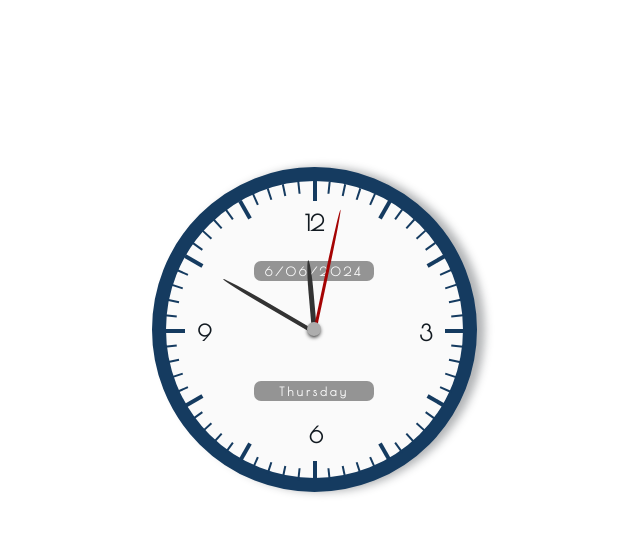
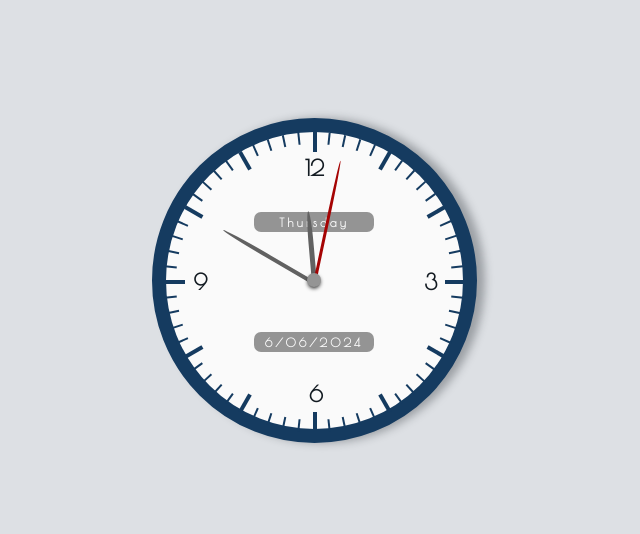
Before and after one commit to MAbdurahman/css-analog-clock, a plain HTML site: page index.html in a window 1280 px wide. Shown: the whole page, without its empty margins (326-966 px from the left). Drawn offline with nearby package versions, Linux system fonts and the light colour scheme.

Commit message:
Add css-analog-clock.gif and update styles

```diff
--- a/css/styles.css
+++ b/css/styles.css
@@ -1,4 +1,3 @@
-@import url('https://fonts.googleapis.com/css2?family=Nunito:wght@200;300;400;600;700;800;900&display=swap');
 @import url('https://fonts.googleapis.com/css2?family=Poiret+One&display=swap');
 /*===============================================================
           website resets
@@ -33,7 +32,6 @@
 
 
 	/************************* colors *************************/
-
 	--clr-blue-01-000: hsl(210, 51%, 94%);
 	--clr-blue-01-100: hsl(210, 51%, 89%);
 	--clr-blue-01-200: hsl(210, 51%, 78%);
@@ -142,9 +140,7 @@
 }
 
 html {
-	/*min-width: 100vw;
-	min-height: 100vh;
-	font-size: 100%;*/
+	font-size: 100%;
 
 }
 @media screen and (max-width: 767px) {
@@ -160,7 +156,7 @@ html {
 
 html,
 body {
-	/*position: relative;
+	position: relative;
 	width: 100%;
 	height: 100%;
 	z-index: 1;
@@ -172,7 +168,8 @@ body {
 	-webkit-font-smoothing: antialiased;
 	-moz-osx-font-smoothing: grayscale;
 	line-height: 1.5;
-	background-color: var(--clr-augmented-200);*/
+	background-color: var(--clr-augmented-100);
+
 }
 
 
@@ -194,32 +191,27 @@ h5 {
 
 h1 {
 	margin-top: 0;
-	font-size: 3.052rem;
 	font-size: var(--ft-fluid-text-700);
 }
 
 h2 {
-	font-size: 2.441rem;
 	font-size: var(--ft-fluid-text-600);
 }
 
 h3 {
-	font-size: 1.953rem;
 	font-size: var(--ft-fluid-text-500);
 }
 
 h4 {
-	font-size: 1.563rem;
 	font-size: var(--ft-fluid-text-400);
 }
 
 h5 {
-	font-size: 1.25rem;
 	font-size: var(--ft-fluid-text-300);
 }
+
 ul {
 	list-style: none;
-
 }
 
 a {
@@ -275,6 +267,12 @@ img {
 	padding-left: 16px;
 	padding-right: 16px;
 }
+@media (max-width: 322px) {
+	.utils-container {
+		padding-left: 8px;
+		padding-right: 8px;
+	}
+}
 
 @media (min-width: 576px) {
 	.utils-container {
@@ -314,8 +312,9 @@ img {
 
 .wrapper {
 	display: flex;
+	justify-content: center;
 	align-items: center;
-	justify-content: center;
+	margin-top: 8rem;
 }
 
 /*===============================================================
@@ -329,54 +328,55 @@ img {
 	background: var(--clr-neutral-000);
 	width: 325px;
 	height: 325px;
-	/*margin: 8% auto 0;*/
-
-	margin-top: 15%;
-	margin-left: auto;
-	margin-right: auto;
 	border-radius: 50%;
 	border: 14px solid var(--clr-blue-01-900);
 	box-shadow: var(--bs-box-shadow-right-800);
 }
+@media screen and (max-width: 322px) {
+	.clock {
+		width: 320px;
+		height: 320px;
+	}
+}
 
 .dot {
-	width: 14px;
-	height: 14px;
-	border-radius: 50%;
-	background: var(--clr-neutral-300);
+	position: absolute;
 	top: 0;
 	left: 0;
 	right: 0;
 	bottom: 0;
+	z-index: 10;
+	width: 14px;
+	height: 14px;
 	margin: auto;
-	position: absolute;
-	z-index: 10;
+	border-radius: 50%;
+	background: var(--clr-neutral-400);
 	box-shadow: 0 2px 4px -1px black;
 }
 
 .hour-hand {
 	position: absolute;
+	top: 79px;
+	left: 50%;
 	z-index: 5;
 	width: 5px;
 	height: 66px;
-	background: #333;
-	top: 79px;
+	margin-left: -2px;
+	background: var(--clr-neutral-600);
 	transform-origin: 50% 72px;
-	left: 50%;
-	margin-left: -2px;
 	border-top-left-radius: 50%;
 	border-top-right-radius: 50%;
 }
 
 .minute-hand {
 	position: absolute;
+	top: 46px;
+	left: 50%;
 	z-index: 6;
 	width: 4px;
 	height: 100px;
-	background: #333;
-	top: 46px;
-	left: 50%;
 	margin-left: -2px;
+	background: var(--clr-neutral-600);
 	border-top-left-radius: 50%;
 	border-top-right-radius: 50%;
 	transform-origin: 50% 105px;
@@ -384,106 +384,100 @@ img {
 
 .second-hand {
 	position: absolute;
+	top: 26px;
+	left: 50%;
 	z-index: 7;
 	width: 3px;
 	height: 120px;
+	margin-left: -1px;
 	background: var(--clr-semantic-a-400);
-	top: 26px;
-	left: 50%;
-	margin-left: -1px;
 	border-top-left-radius: 50%;
 	border-top-right-radius: 50%;
 	transform-origin: 50% 125px;
 }
 
 span {
+	position: absolute;
+	z-index: 4;
 	display: inline-block;
-	position: absolute;
-	color: var(--clr-augmented-900);
 	font-size: 22px;
 	font-family: "Poiret One", sans-serif;
 	font-weight: 700;
-	z-index: 4;
+	color: var(--clr-augmented-900);
 }
 
 .h12 {
-	top: 30px;
+
+	top: 20px;
 	left: 50%;
 	margin-left: -9px;
 }
 .h3 {
-	top: 140px;
-	right: 30px;
+
+	top: 134px;
+
+	right: 25px;
 }
 .h6 {
-	bottom: 30px;
+
+	bottom: 18px;
 	left: 50%;
 	margin-left: -5px;
 }
 .h9 {
-	left: 32px;
-	top: 140px;
+	left: 28px;
+	top: 134px;
 }
 
 .dial-lines {
 	position: absolute;
+	left: 50%;
 	z-index: -1;
 	width: 2px;
 	height: 12px;
-	/*background: #666;*/
+	margin-left: -1px;
 	background: var(--clr-blue-01-900);
-	left: 50%;
-	margin-left: -1px;
 	transform-origin: 50% 150px;
 }
 .dial-lines:nth-of-type(5n) {
 	position: absolute;
+	left: 50%;
 	z-index: 2;
 	width: 4px;
 	height: 20px;
-	/*background: #666;*/
+	margin-left: -1px;
 	background: var(--clr-blue-01-900);
+	transform-origin: 50% 150px;
+}
+@media screen and (max-width: 322px) {
+	.dial-lines {
+		width: 0;
+		height: 0;
+	}
+}
+.day,
+.date {
+	position: absolute;
+	z-index: 3;
+	width: 120px;
+	height: 20px;
+	margin-left: -60px;
+	font-family: "Poiret One", sans-serif;
+	font-size: 12px;
+	font-weight: 600;
+	letter-spacing: 3px;
+	line-height: 20px;
+	text-align: center;
+	color: var(--clr-neutral-000);
+	background: var(--clr-neutral-400);
+	border-radius: 7px;
+}
+.day {
+	top: 80px;
 	left: 50%;
-	margin-left: -1px;
-	transform-origin: 50% 150px;
 }
 
 .date {
-	position: absolute;
-	width: 120px;
-	height: 20px;
-	border-radius: 7px;
-	background: #888;
-	background: var(--clr-neutral-400);
-	text-align: center;
-	line-height: 20px;
-	color: var(--clr-neutral-000);
-	font-size: 12px;
-	top: 80px;
-	left: 50%;
-	margin-left: -60px;
-	font-family: "Poiret One", sans-serif;
-	font-weight: 700;
-	z-index: 3;
-	letter-spacing: 3px;
-}
-.day {
-	position: absolute;
-	width: 120px;
-	height: 20px;
-	border-radius: 7px;
-	background: #888;
-	background: var(--clr-neutral-400);
-	text-align: center;
-	line-height: 20px;
-	color: #fff;
-	color: var(--clr-neutral-000);
-	font-size: 12px;
 	top: 200px;
 	left: 50%;
-	margin-left: -60px;
-	font-family: "Poiret One", sans-serif;
-	font-weight: 700;
-	z-index: 3;
-	letter-spacing: 3px;
 }
--- a/index.html
+++ b/index.html
@@ -22,8 +22,8 @@
     <div class="wrapper">
         <div class="clock">
             <div>
+                <div class="day"></div>
                 <div class="date"></div>
-                <div class="day"></div>
             </div>
             <div class="dot"></div>
             <div>
```
Also changed, not shown: 1 other file.
